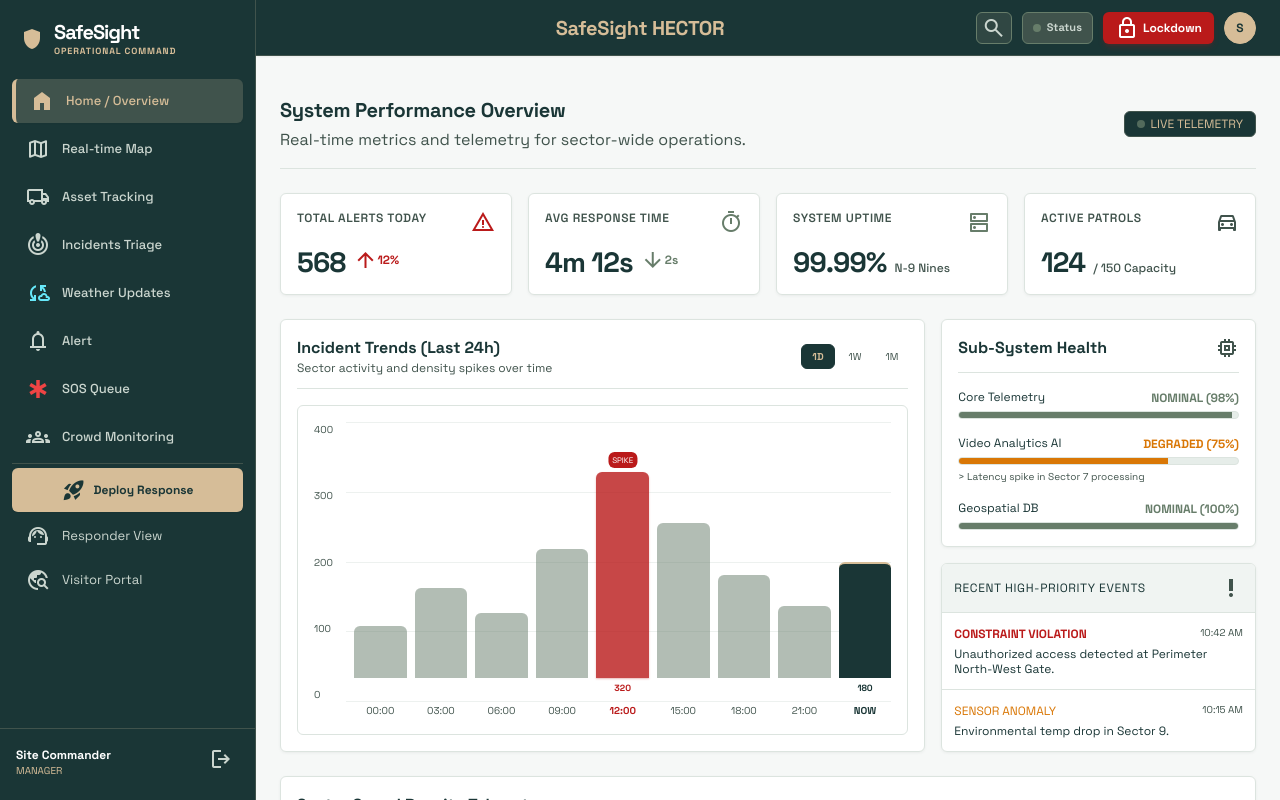
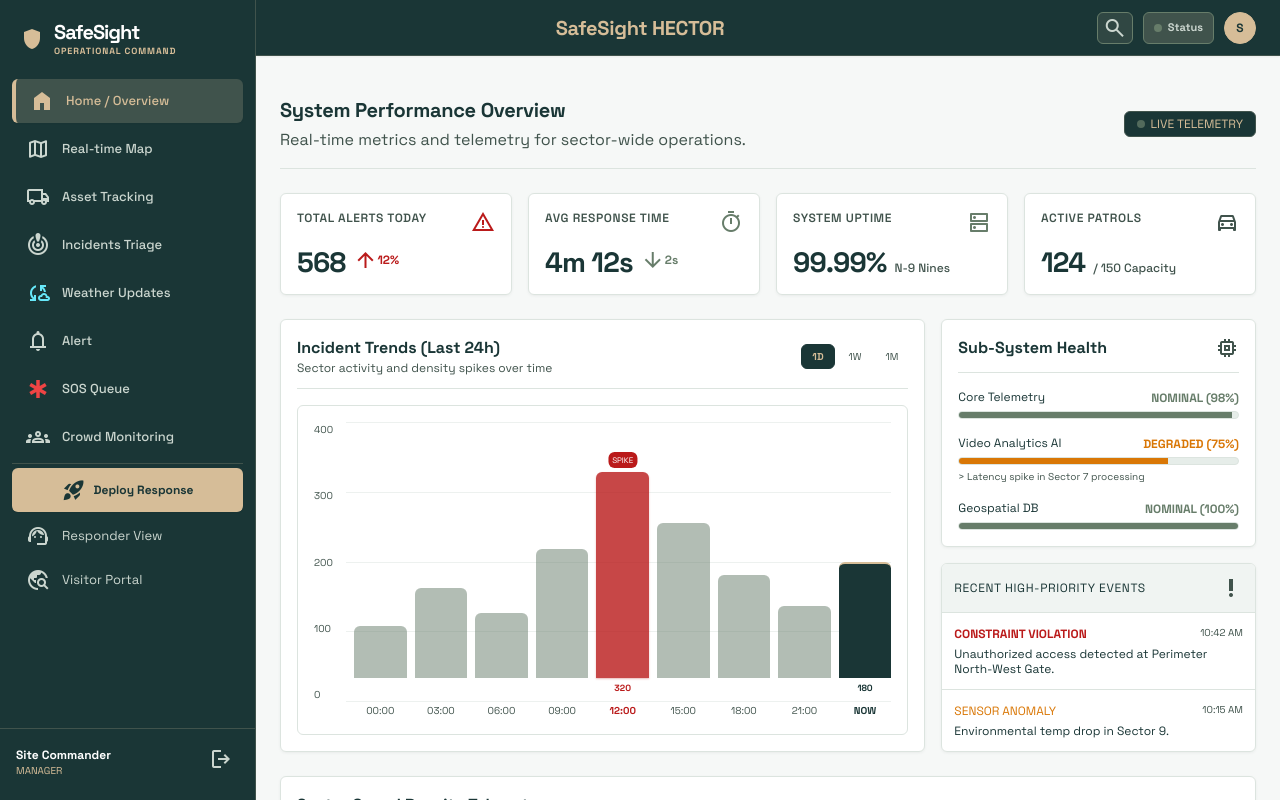
Before and after one commit to Akshat1948/Safe_Sight_Hector, a Next.js app in the folder frontend/: page /dashboard in a window 1280 px wide. Built offline with nearby package versions, Linux system fonts and the light colour scheme; no server answers.

Commit message:
feat(dashboard): remove emergency lockdown button and protocol from top navbar

```diff
--- a/frontend/src/components/dashboard/dashboard-layout.tsx
+++ b/frontend/src/components/dashboard/dashboard-layout.tsx
@@ -20,7 +20,6 @@ export default function DashboardLayout({ children }: DashboardLayoutProps) {
   const [showProfileMenu, setShowProfileMenu] = useState(false);
   const [searchQuery, setSearchQuery] = useState('');
   const [isSearchOpen, setIsSearchOpen] = useState(false);
-  const [lockdownActive, setLockdownActive] = useState(false);
 
   const searchContainerRef = useRef<HTMLDivElement>(null);
   const searchInputRef = useRef<HTMLInputElement>(null);
@@ -98,16 +97,6 @@ export default function DashboardLayout({ children }: DashboardLayoutProps) {
       document.removeEventListener('keydown', handleEscape);
     };
   }, [showProfileMenu]);
-
-  const handleEmergencyLockdown = () => {
-    const confirm = window.confirm(
-      'EMERGENCY LOCKDOWN PROTOCOL\n\nAre you sure you want to broadcast site-wide lockdown alerts and restrict sector access?'
-    );
-    if (confirm) {
-      setLockdownActive(true);
-      router.push('/dashboard/alerts?lockdown=true');
-    }
-  };
 
   return (
     <div className="font-body-base min-h-screen h-screen overflow-hidden flex bg-background text-text-main antialiased select-none">
@@ -525,20 +514,6 @@ export default function DashboardLayout({ children }: DashboardLayoutProps) {
               <span>Status</span>
             </button>
 
-            {/* Emergency Lockdown Button */}
-            <button
-              onClick={handleEmergencyLockdown}
-              className={`h-8 flex items-center gap-1 px-2.5 sm:px-3 rounded transition-all text-xs font-bold shadow-md cursor-pointer whitespace-nowrap shrink-0 ${
-                lockdownActive
-                  ? 'bg-status-critical text-white animate-pulse shadow-status-critical/30'
-                  : 'bg-error text-on-error hover:bg-error/90 shadow-error/20'
-              }`}
-              title="Trigger Site Emergency Lockdown Protocol"
-            >
-              <span className="material-symbols-outlined text-[14px]">lock</span>
-              <span>Lockdown</span>
-            </button>
-
             {/* Profile Avatar with Dropdown */}
             <div ref={profileMenuRef} className="relative flex items-center h-8 shrink-0">
               <button
```
